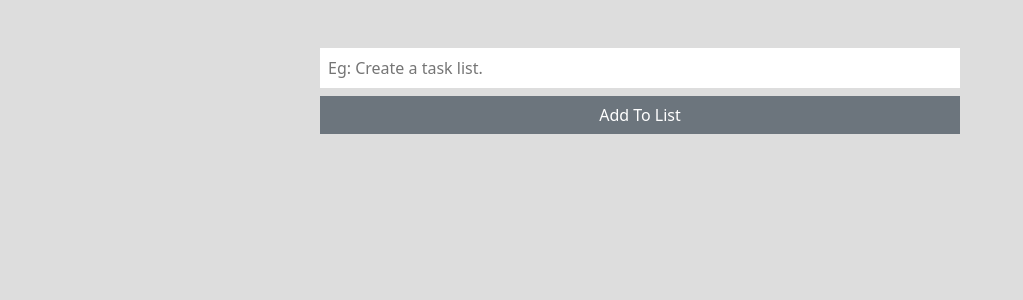
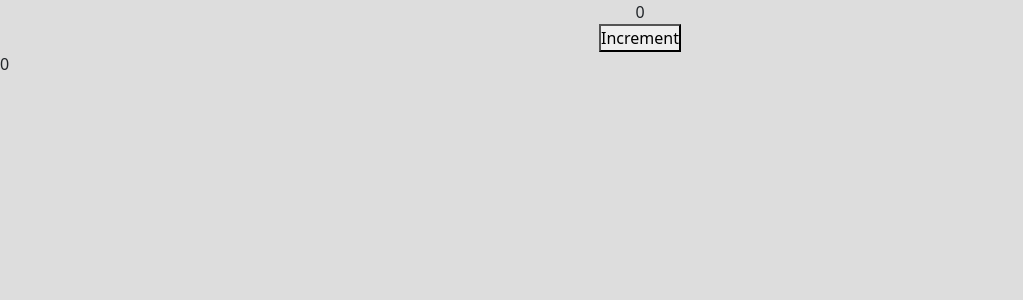
Before and after one commit to mern-trainer/sangeetha-batch, a React (Create React App) app: page / in a window 1280 px wide. Shown: the top 300 px of the page, without its empty margins (0-1023 px from the left). Built offline with nearby package versions, Linux system fonts and the light colour scheme.

Commit message:
context api

```diff
--- a/src/App.js
+++ b/src/App.js
@@ -1,12 +1,20 @@
-import { Fragment } from "react"
-import TodoPage from "./Pages/TodoPage"
-import Props from "./Components/Props"
+import { createContext, Fragment, useState } from "react"
+import ContextPage from "./Pages/ContextPage"
+
+export const counterContext = createContext()
 
 const App = () => {
-    return <Fragment>
-        <TodoPage />
+
+    const [counter, setCounter] = useState(0)
+
+    const values = { counter, setCounter }
+
+    return <counterContext.Provider value={values}>
+        {/* <TodoPage /> */}
         {/* <Props /> */}
-    </Fragment>
+        <ContextPage />
+        {counter}
+    </counterContext.Provider>
 }
 
 export default App
--- /dev/null
+++ b/src/Pages/ContextPage.jsx
@@ -0,0 +1,20 @@
+
+// context api => state, props, context api => global state management
+// Hooks => functions, to handle state and lifecycle of a component
+
+import { useContext } from "react"
+import { counterContext } from "../App"
+
+// createContext() from react, useContext()
+
+const ContextPage = () => {
+
+    const {counter, setCounter} = useContext(counterContext)
+
+    return <div className="d-flex flex-column align-items-center">
+        {counter}
+        <button onClick={() => setCounter(counter + 1)}>Increment</button>
+    </div>
+}
+
+export default ContextPage
```
